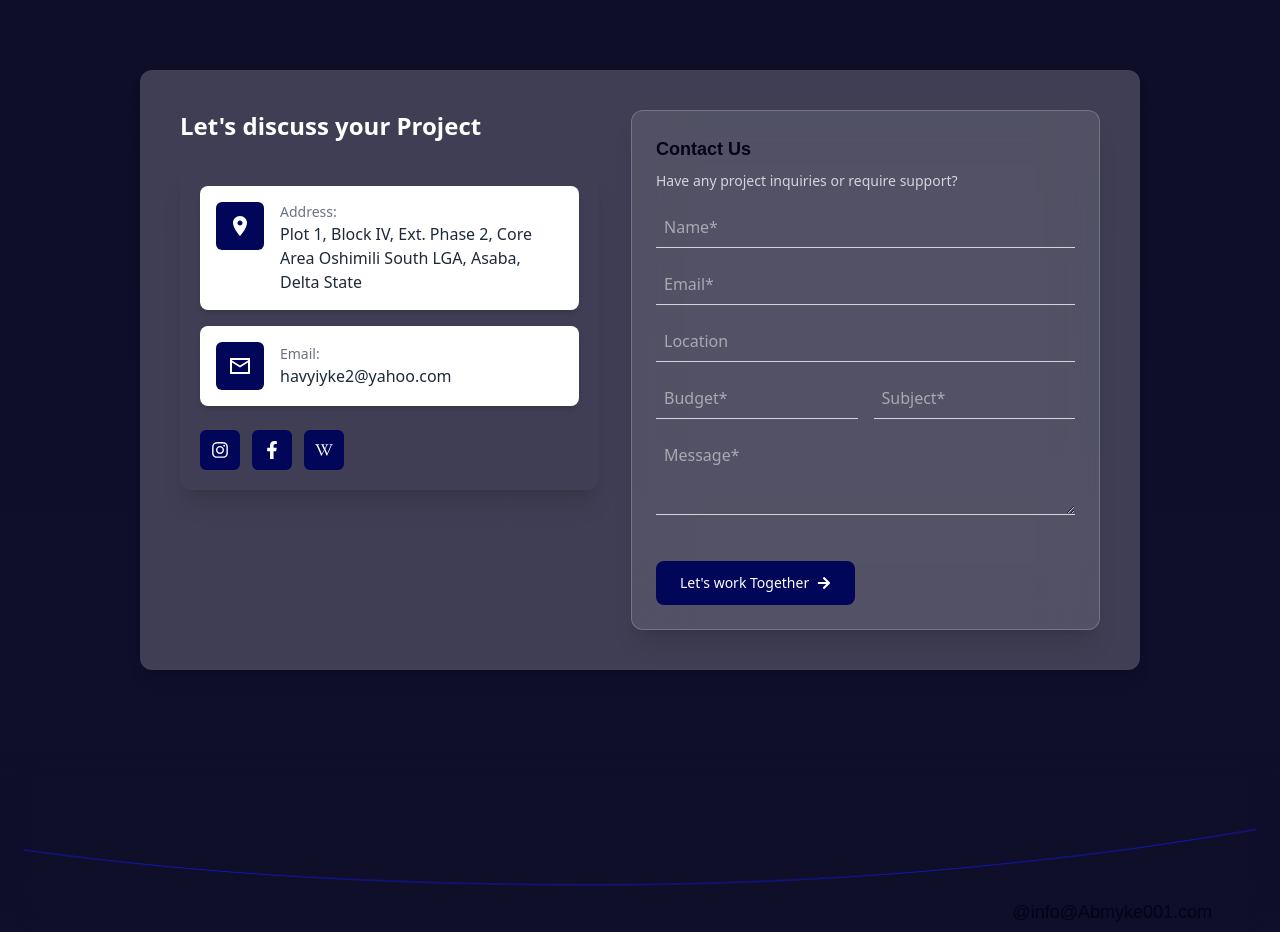
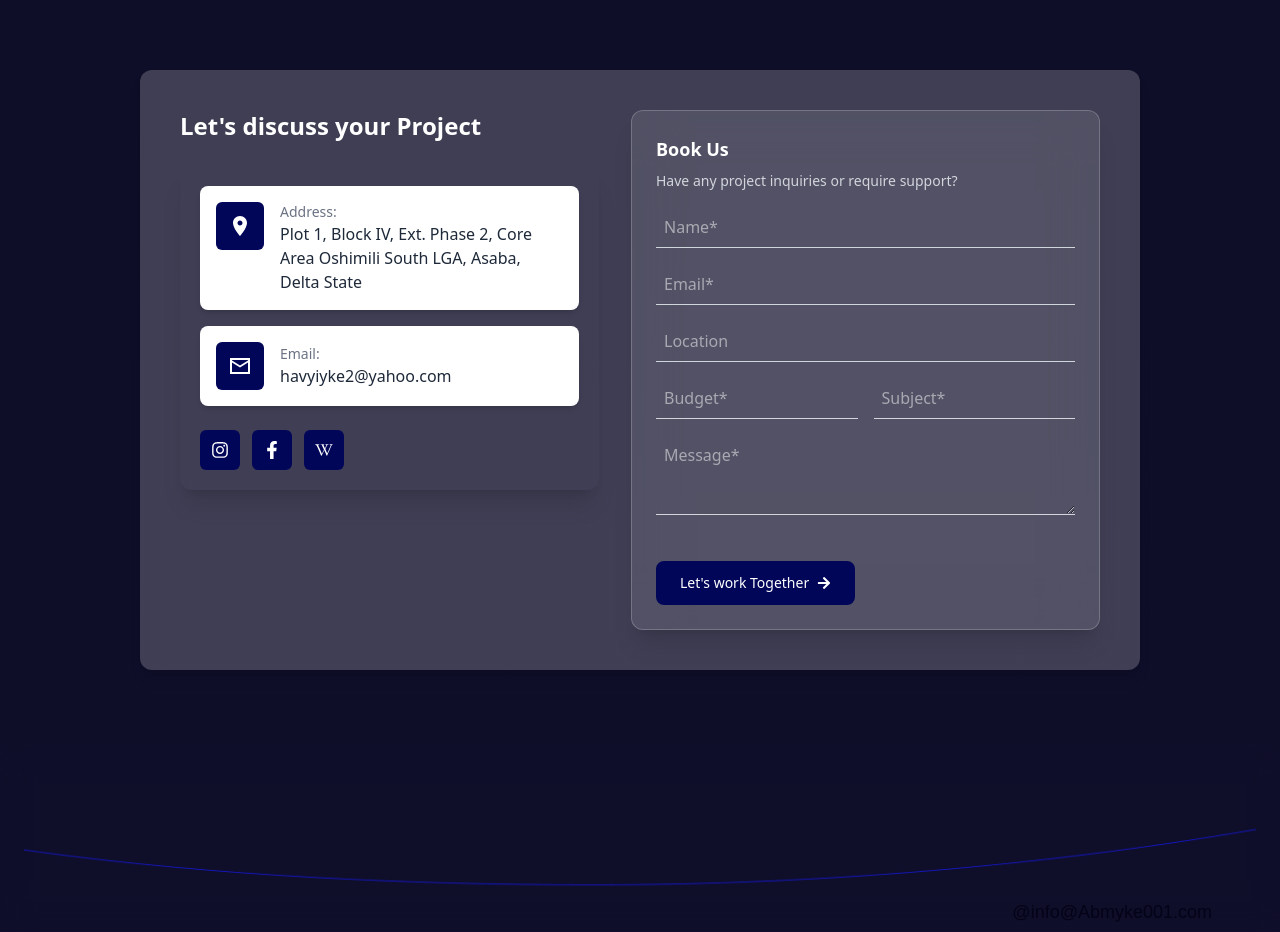
Before and after one commit to zeal72/IykeDike, a React (Vite) app: page / in a window 1280 px wide. Shown: the part 4720-5652 px from the top of the page. Built offline with nearby package versions, Linux system fonts and the light colour scheme.

Commit message:
update from iyke dike

```diff
--- a/src/App.css
+++ b/src/App.css
@@ -16,7 +16,6 @@
 	--font-black: 900;
 }
 
-h3,
 h4,
 h5,
 h6 {
--- a/src/Components/Contact.jsx
+++ b/src/Components/Contact.jsx
@@ -45,8 +45,8 @@ export default function ContactSection() {
 				</div>
 				{/* Right Section - Form */}
 				<div className="flex-1 bg-white/10 backdrop-blur-xl p-4 sm:p-6 rounded-xl shadow-xl border border-white/20">
-					<h3 className="text-white text-base sm:text-lg font-semibold mb-2">Contact Us</h3>
-					<p className="text-gray-300 text-xs sm:text-sm mb-4">Have any project inquiries or require support?</p>
+					<h3 className="text-white text-base sm:text-lg font-semibold mb-2">Book Us</h3>
+					<p className="text-gray-300 text-xs sm:text-sm mb-4" style={{ color: '#fffff' }}>Have any project inquiries or require support?</p>
 					<form className="space-y-4">
 						<input type="text" placeholder="Name*" className="w-full bg-transparent border-b border-gray-300 text-white p-2 text-sm sm:text-base focus:outline-none" required />
 						<input type="email" placeholder="Email*" className="w-full bg-transparent border-b border-gray-300 text-white p-2 text-sm sm:text-base focus:outline-none" required />
```
